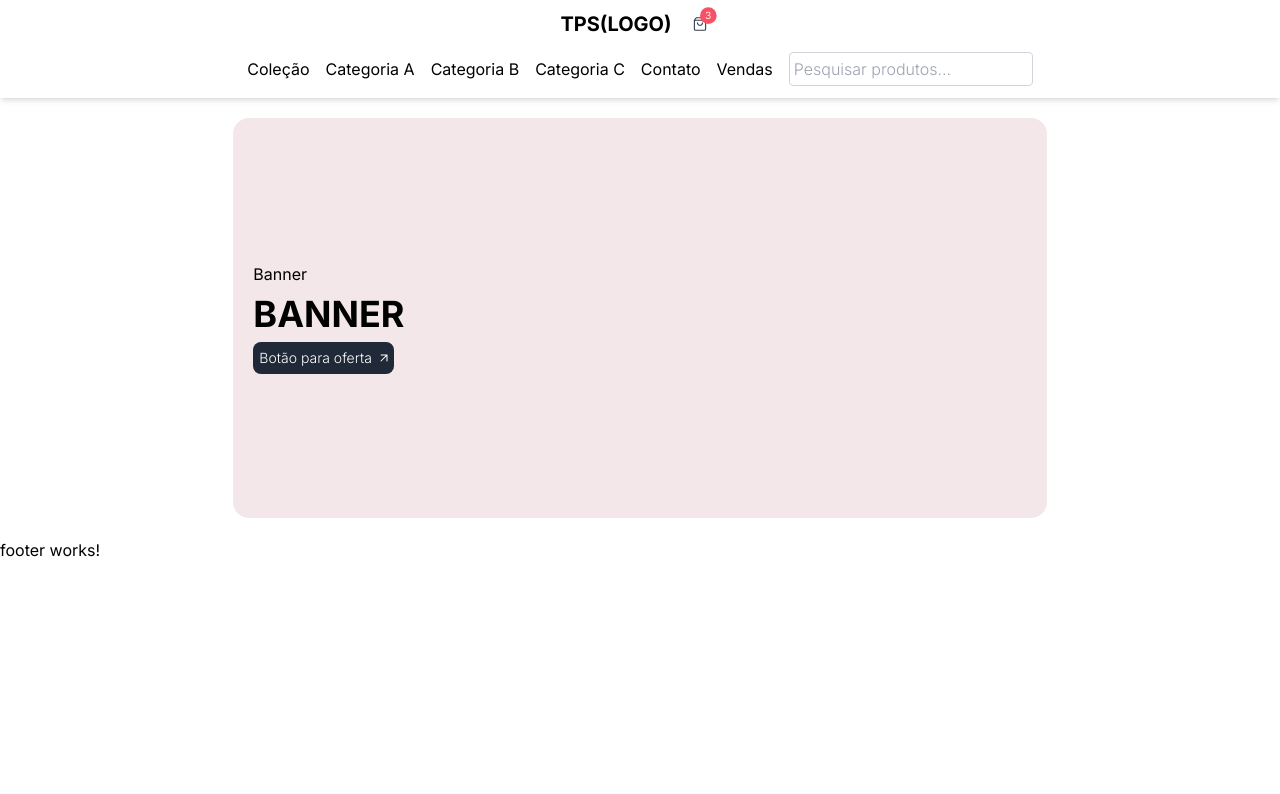
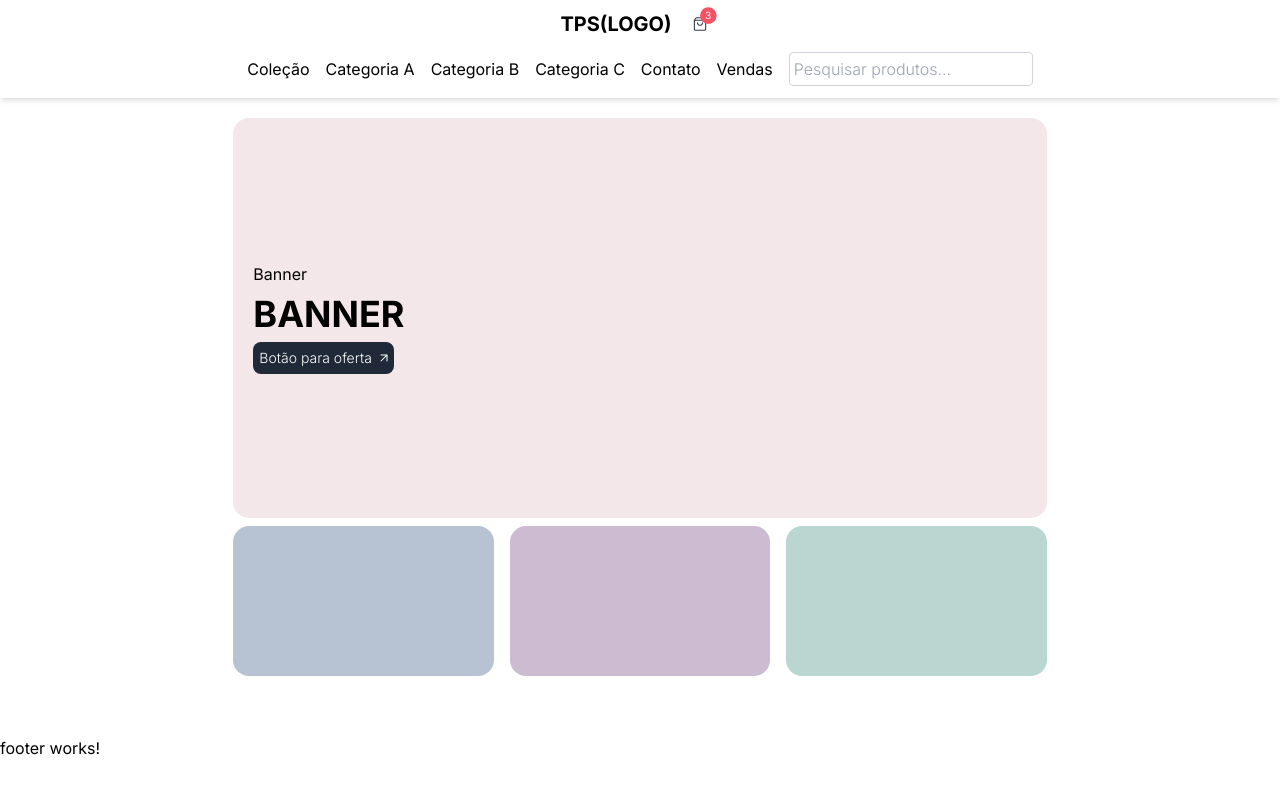
Before and after one commit to fitlgui/tps-tintas, an Angular app: page / in a window 1280 px wide. Shown: the top 794 px of the page. Built offline with nearby package versions, Linux system fonts and the light colour scheme.

Commit message:
home adjusting

```diff
--- a/src/app/components/home/home.component.html
+++ b/src/app/components/home/home.component.html
@@ -2,6 +2,7 @@
 
 <!-- Conteudo Home -->
 <section class="w-full flex flex-col items-center justify-center">
+
   <!-- Primeira Parte da Página -->
   <section class="w-8/12 h-full p-5">
     <!-- Primeiro Banner/Maior -->
@@ -13,7 +14,17 @@
         <img class="w-2 h-2" src="../../../assets/icons/buttonHomeBanner.svg" alt="">
       </button>
     </div>
-    <div></div>
+    <!-- 3 Banners Principais -->
+    <div class="w-full h-[150px] flex space-x-4 mt-2">
+      <div class="w-1/3 bg-[#b7c2d3] h-[150px] rounded-[16px]"></div>
+      <div class="w-1/3 bg-[#cdbbd1] h-[150px] rounded-[16px]"></div>
+      <div class="w-1/3 bg-[#bad6d1] h-[150px] rounded-[16px]"></div>
+    </div>
+  </section>
+
+  <!-- Segunda Página - Prévia Catalogo -->
+  <section class="w-8/12 h-full p-5">
+
   </section>
 </section>
 
```
